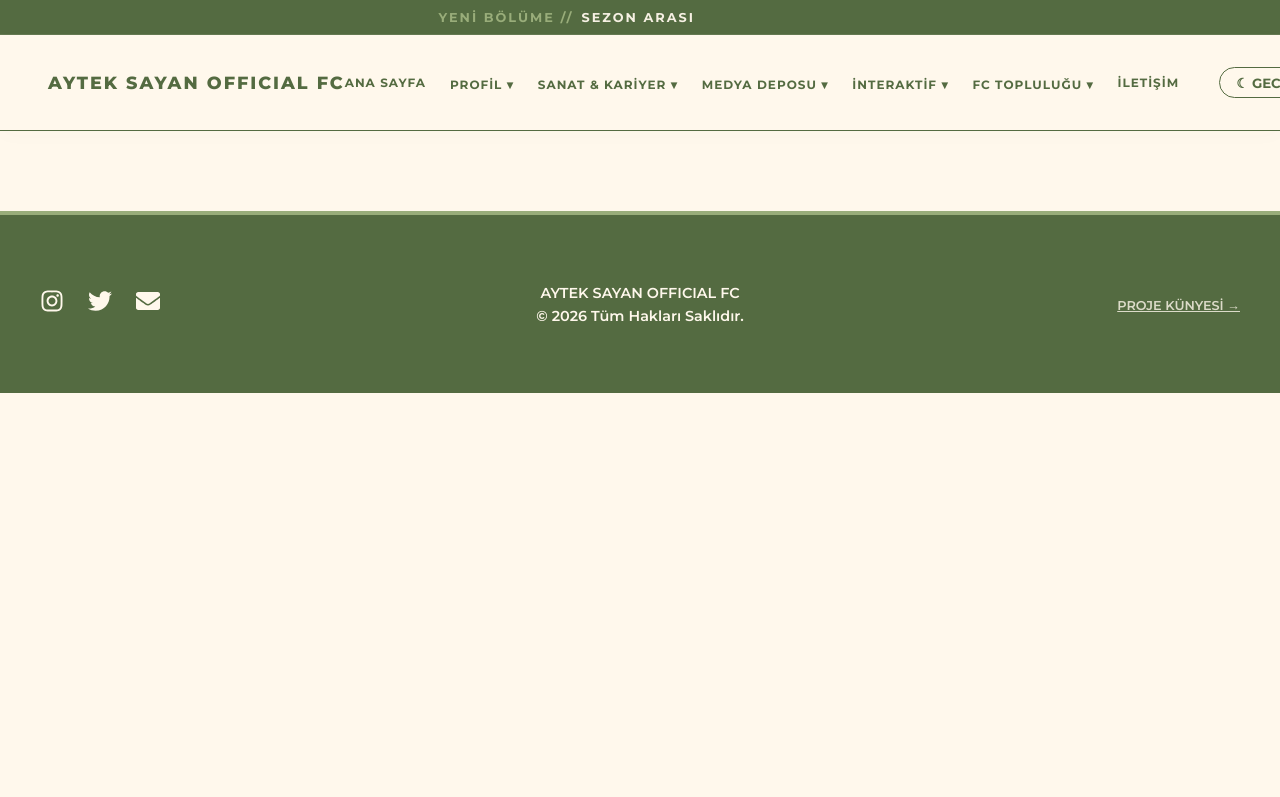
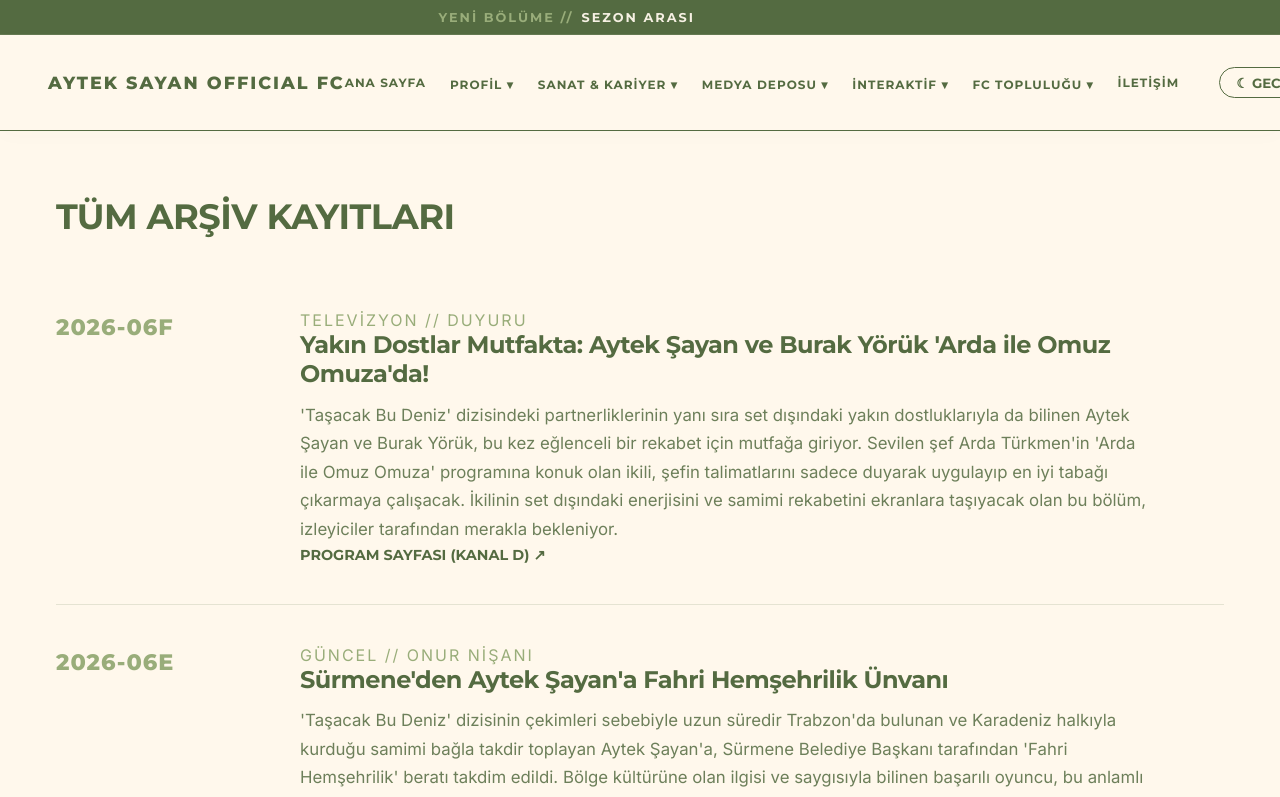
Before and after one commit to ebru1967/oyuncu-fan-projesi, a React (Vite) app: page /arsiv in a window 1280 px wide. Shown: the top 797 px of the page. Built offline with nearby package versions, Linux system fonts and the light colour scheme.

Commit message:
arşiv eklendi.

```diff
--- a/src/App.jsx
+++ b/src/App.jsx
@@ -6,6 +6,7 @@ import Navbar from './components/Navbar';
 import Home from './pages/Home';
 import Biography from './pages/Biography';
 import PressInterviews from './pages/PressInterviews';
+import Archive from './pages/Archive';
 import Theater from './pages/Theater';
 import Filmography from './pages/Filmography';
 import Awards from './pages/Awards';
@@ -105,6 +106,7 @@ function App() {
           <Routes>
             <Route path="/" element={<Home />} />
             <Route path="/biyografi" element={<Biography />} />
+            <Route path="/arsiv" element={<Archive />} />
             <Route path="/basin" element={<PressInterviews />} />
             <Route path="/tiyatro" element={<Theater />} />
             <Route path="/filmografi" element={<Filmography />} />
--- /dev/null
+++ b/src/pages/Archive.jsx
@@ -0,0 +1,26 @@
+import { activeNews } from '../data/newsData';
+
+function Archive() {
+  return (
+    <div className="container" style={{ padding: '4rem 1rem' }}>
+      <h1 className="editorial-title">Tüm Arşiv Kayıtları</h1>
+      <div className="chronicle-table" style={{ marginTop: '2rem' }}>
+        {activeNews.map((news) => (
+          <div className="chronicle-row" key={news.id}>
+            <div className="chronicle-year">{news.regCode.split('#')[1]}</div>
+            <div className="chronicle-details">
+              <span className="card-category">{news.category}</span>
+              <h4>{news.title}</h4>
+              <p>{news.summary}</p>
+              <a href={news.linkUrl} target="_blank" rel="noreferrer" className="editorial-link">
+                {news.linkText}
+              </a>
+            </div>
+          </div>
+        ))}
+      </div>
+    </div>
+  );
+}
+
+export default Archive;
--- a/src/pages/Home.jsx
+++ b/src/pages/Home.jsx
@@ -18,8 +18,8 @@ function Home() {
     }
   }, [location]);
 
-  const mainArticle = activeNews[0];
-  const sideArticles = activeNews.slice(1);
+ const mainArticle = activeNews[0];
+  const sideArticles = activeNews.slice(1, 3);
 
   const newsCoverImages = {
     6: '/gallery/h1 (137).jpeg',
@@ -128,51 +128,32 @@ function Home() {
 
           <div className="editorial-magazine-layout">
 
+            {/* MANŞET HABER BLOĞU (editorial-magazine-layout'un İÇİNE aldık) */}
             <div className="mag-row-major">
               <div className="mag-preview-box" style={{ padding: 0, overflow: 'hidden', backgroundColor: 'transparent', position: 'relative' }}>
-
                 {newsCoverImages[mainArticle?.id] ? (
                   <img
                     src={newsCoverImages[mainArticle.id]}
                     alt={mainArticle?.title || "Aktif Proje Detayı"}
-                    style={{
-                      width: '100%',
-                      height: '100%',
-                      objectFit: 'cover',
-                      display: 'block',
-                      position: 'relative',
-                      zIndex: 20,
-                      opacity: 1
-                    }}
+                    style={{ width: '100%', height: '100%', objectFit: 'cover', display: 'block', position: 'relative', zIndex: 20, opacity: 1 }}
                   />
                 ) : (
-
-                  <div style={{
-                    width: '100%', height: '100%', display: 'flex', alignItems: 'center',
-                    justifyContent: 'center', backgroundColor: 'var(--bg-card)',
-                    fontFamily: 'var(--font-heading)', color: 'var(--accent-dark)', opacity: 0.5
-                  }}>
+                  <div style={{ width: '100%', height: '100%', display: 'flex', alignItems: 'center', justifyContent: 'center', backgroundColor: 'var(--bg-card)', fontFamily: 'var(--font-heading)', color: 'var(--accent-dark)', opacity: 0.5 }}>
                     GÖRSEL BEKLENİYOR
                   </div>
                 )}
-
               </div>
-
-              {/* YENİ DÜZENLEME: Manşet Metin Alanı Daha Sıkı ve Derli Toplu */}
               <div className="mag-text-content" style={{ display: 'flex', flexDirection: 'column', gap: '0.8rem', padding: '1.5rem' }}>
                 <div className="meta-row" style={{ display: 'flex', gap: '1rem', marginBottom: '0.2rem' }}>
                   <span className="card-category" style={{ fontSize: '0.75rem', fontWeight: 'bold' }}>{mainArticle?.category}</span>
                   <span className="card-id" style={{ fontSize: '0.75rem', opacity: 0.7 }}>{mainArticle?.regCode}</span>
                 </div>
-
                 <h3 className="mag-title" style={{ fontSize: '1.6rem', lineHeight: '1.1', margin: '0' }}>
                   {mainArticle?.title?.toLocaleUpperCase('tr-TR')}
                 </h3>
-
                 <p style={{ margin: '0', fontSize: '0.9rem', lineHeight: '1.6', textAlign: 'justify', opacity: 0.85 }}>
                   {mainArticle?.summary}
                 </p>
-
                 <div style={{ marginTop: '0.5rem' }}>
                   <Link to={mainArticle?.linkUrl || "/"} className="editorial-link" style={{ display: 'inline-block' }}>
                     {mainArticle?.linkText}
@@ -181,20 +162,29 @@ function Home() {
               </div>
             </div>
 
+            {/* YAN HABERLER */}
             <div className="mag-sidebar-column">
               {sideArticles.map((article) => (
                 <div className="sidebar-mag-card" key={article.id}>
                   <span className="card-category">{article.category}</span>
-                  <h4>
-                    {article.title.toLocaleUpperCase('tr-TR')}
-                  </h4>
+                  <h4>{article.title.toLocaleUpperCase('tr-TR')}</h4>
                   <p>{article.summary}</p>
                   <Link to={article.linkUrl} className="editorial-link">{article.linkText}</Link>
                 </div>
               ))}
             </div>
 
-          </div>
+          </div> {/* editorial-magazine-layout sonu */}
+
+          {/* TÜMÜNÜ GÖRÜNTÜLE BUTONU */}
+          {activeNews.length > 3 && (
+            <div style={{ textAlign: 'center', marginTop: '3rem' }}>
+              <Link to="/arsiv" className="editorial-link" style={{ display: 'inline-block', fontSize: '0.9rem', padding: '0.8rem 2rem', border: '1px solid var(--accent-dark)' }}>
+                TÜM ARŞİV KAYITLARINI GÖRÜNTÜLE ↗
+              </Link>
+            </div>
+          )}
+
         </div>
       </section>
 
```
